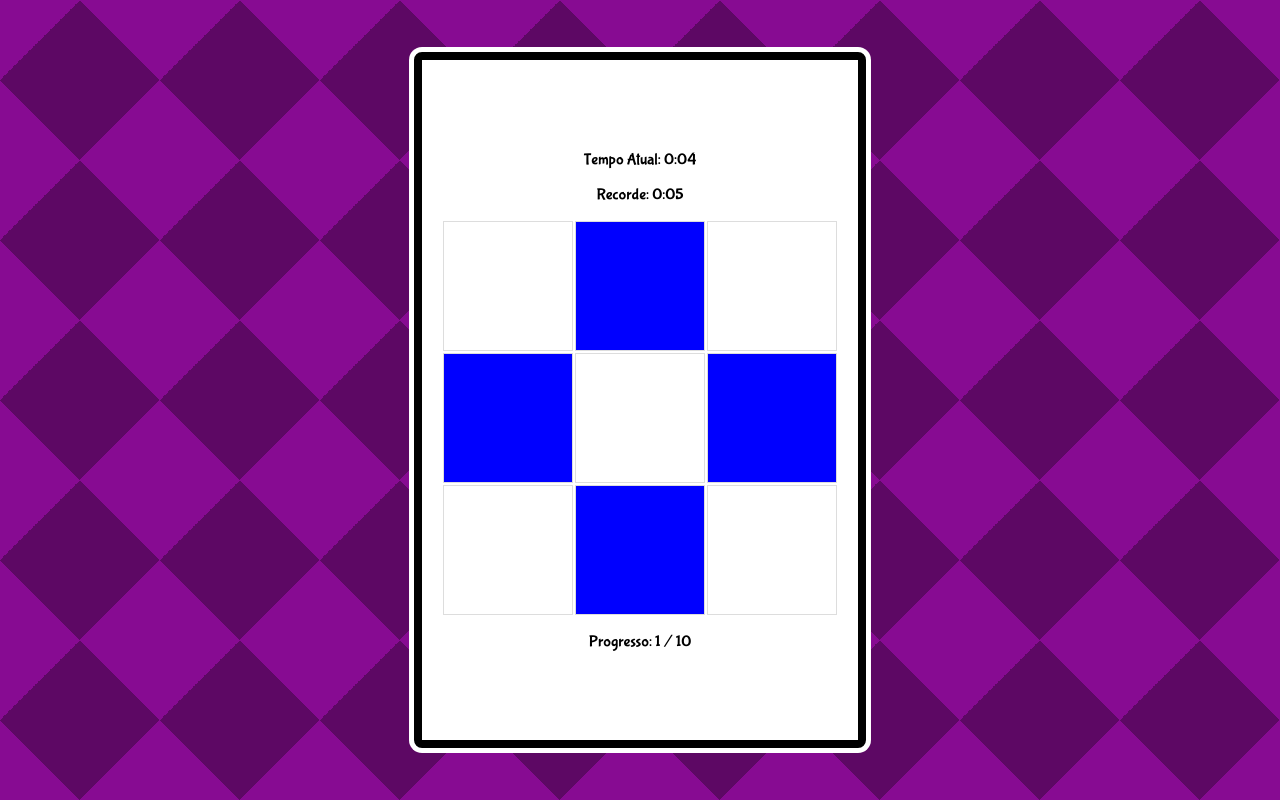
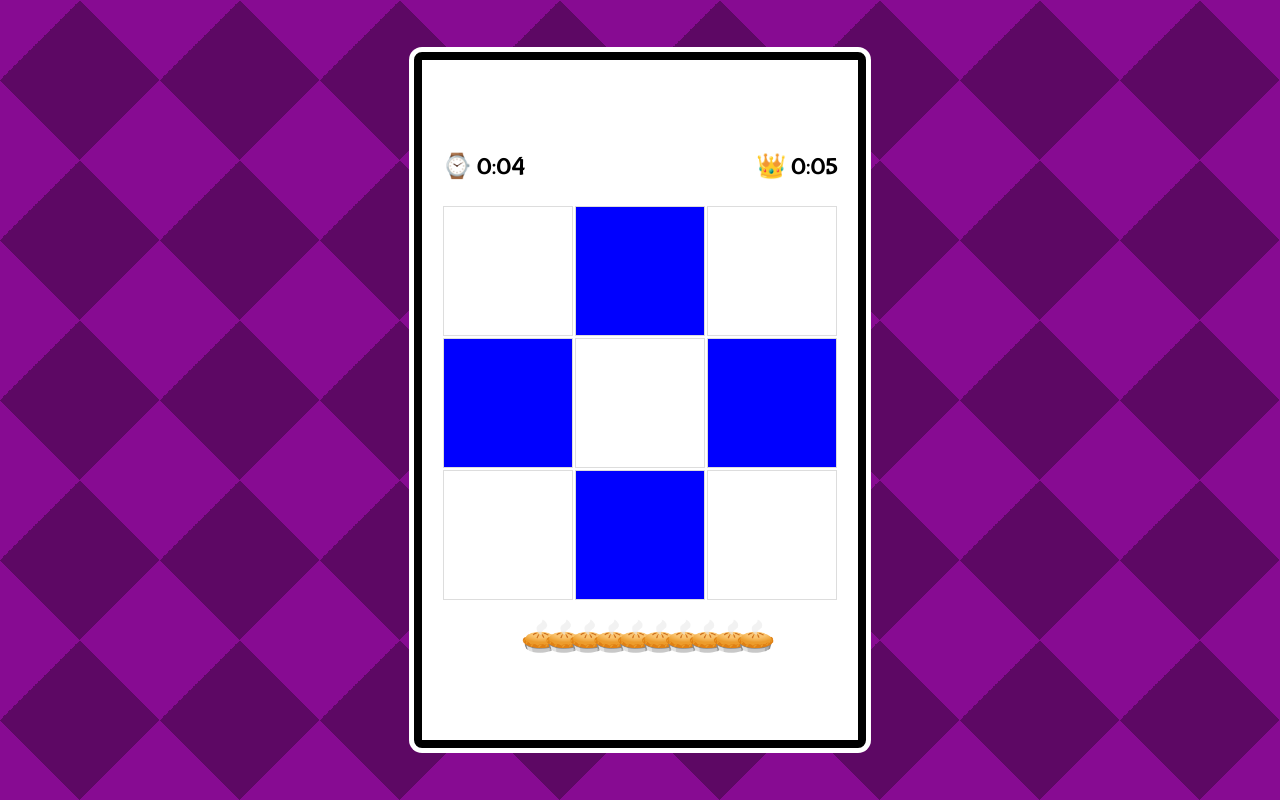
Before and after one commit to JosePaulo95/rumble-pie, a React (Vite) app: page /play in a window 1280 px wide. Built offline with nearby package versions, Linux system fonts and the light colour scheme.

Commit message:
progress bar

```diff
--- a/src/components/Game/index.tsx
+++ b/src/components/Game/index.tsx
@@ -9,7 +9,7 @@ import { generateLevel } from '../../utils/generateLevel';
 
 function Game() {
   const [currentLevel, setCurrentLevel] = useState<number[][]>([]);
-  const [currentProgress, setCurrentProgress] = useState(0);
+  const [currentProgress, setCurrentProgress] = useState(-1);
   const [gameInProgress, setGameInProgress] = useState(true);
   const navigate = useNavigate(); // Utiliza o hook useNavigate para redirecionamento
 
--- a/src/components/Progress/index.tsx
+++ b/src/components/Progress/index.tsx
@@ -1,5 +1,6 @@
 // Progress.tsx
 import React from 'react';
+import './style.css';
 
 interface ProgressProps {
   max: number;
@@ -7,11 +8,14 @@ interface ProgressProps {
 }
 
 const Progress: React.FC<ProgressProps> = ({ max, current }) => {
+  // Cria um array com o número de tortas a serem exibidas
+  const pies = '🥧'.repeat(max - current);
   return (
     <div className="progress-container">
-      <p>
+      {/* <p>
         Progresso: {current} / {max}
-      </p>
+      </p> */}
+      <div className="pie-images">{pies}</div>
     </div>
   );
 };
--- a/src/components/Progress/style.css
+++ b/src/components/Progress/style.css
@@ -0,0 +1,10 @@
+.progress-container {
+  margin: 2vh;
+}
+
+.pie-images {
+  display: flex;
+  font-size: 4vh;
+  letter-spacing: -2vh;
+  justify-content: center;
+}
--- a/src/components/Timer/index.tsx
+++ b/src/components/Timer/index.tsx
@@ -1,4 +1,5 @@
 // Timer.tsx
+import './style.css';
 import React, { useEffect, useState } from 'react';
 import { formatTime } from '../../utils/formatTime';
 
@@ -28,8 +29,12 @@ const Timer: React.FC<TimerProps> = ({ bestTime, gameInProgress }) => {
 
   return (
     <div className="timer-container">
-      <p>Tempo Atual: {formatTime(currentTime)}</p>
-      <p>Recorde: {formatTime(bestTime)}</p>
+      <div>
+        <p>⌚ {formatTime(currentTime)}</p>
+      </div>
+      <div>
+        <p>👑 {formatTime(bestTime)}</p>
+      </div>
     </div>
   );
 };
--- /dev/null
+++ b/src/components/Timer/style.css
@@ -0,0 +1,6 @@
+.timer-container {
+    display: flex;
+    justify-content: space-between;
+    flex-direction: row;
+    font-size: 3vh;
+}
```
Also changed, not shown: src/assets/img/pie.svg (added).
